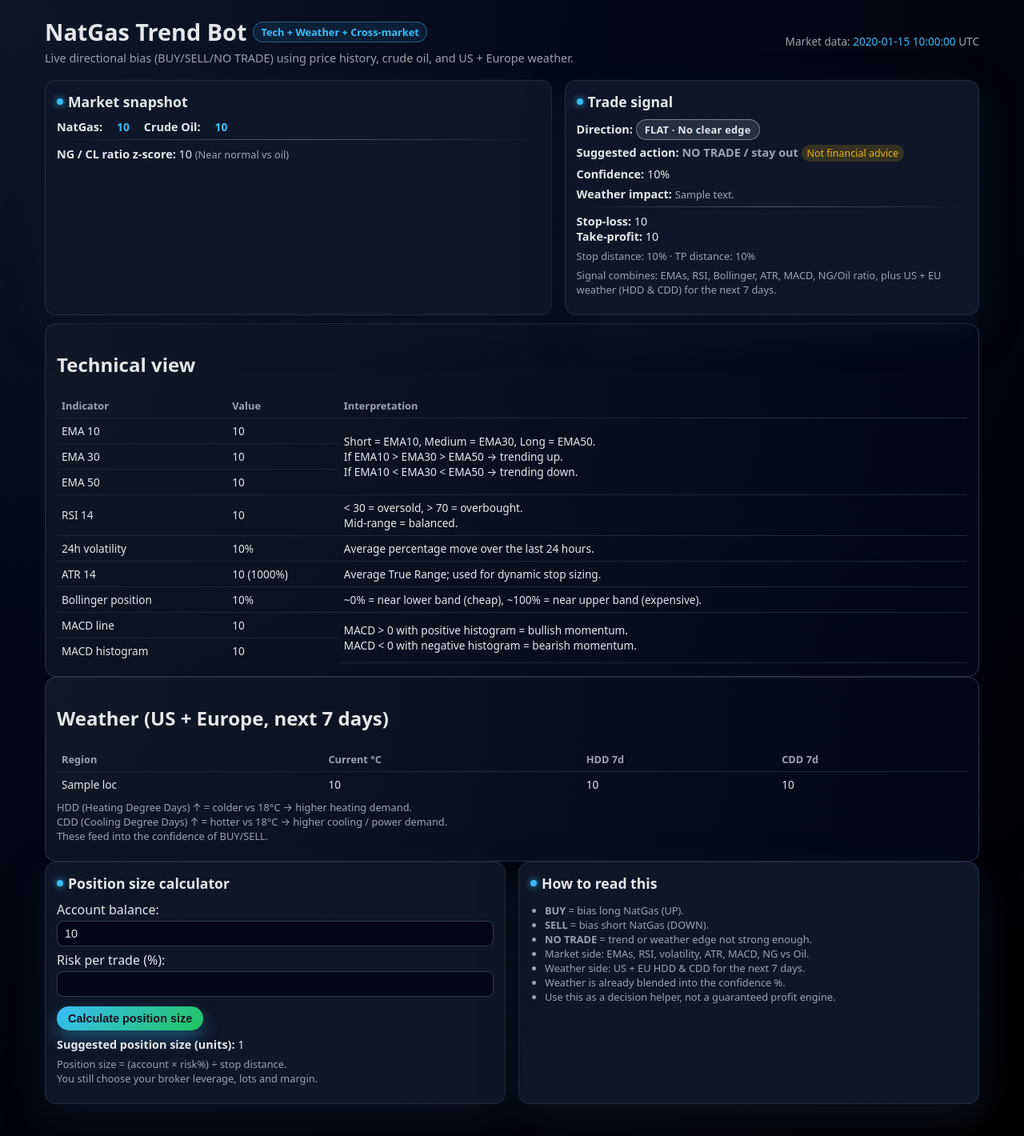
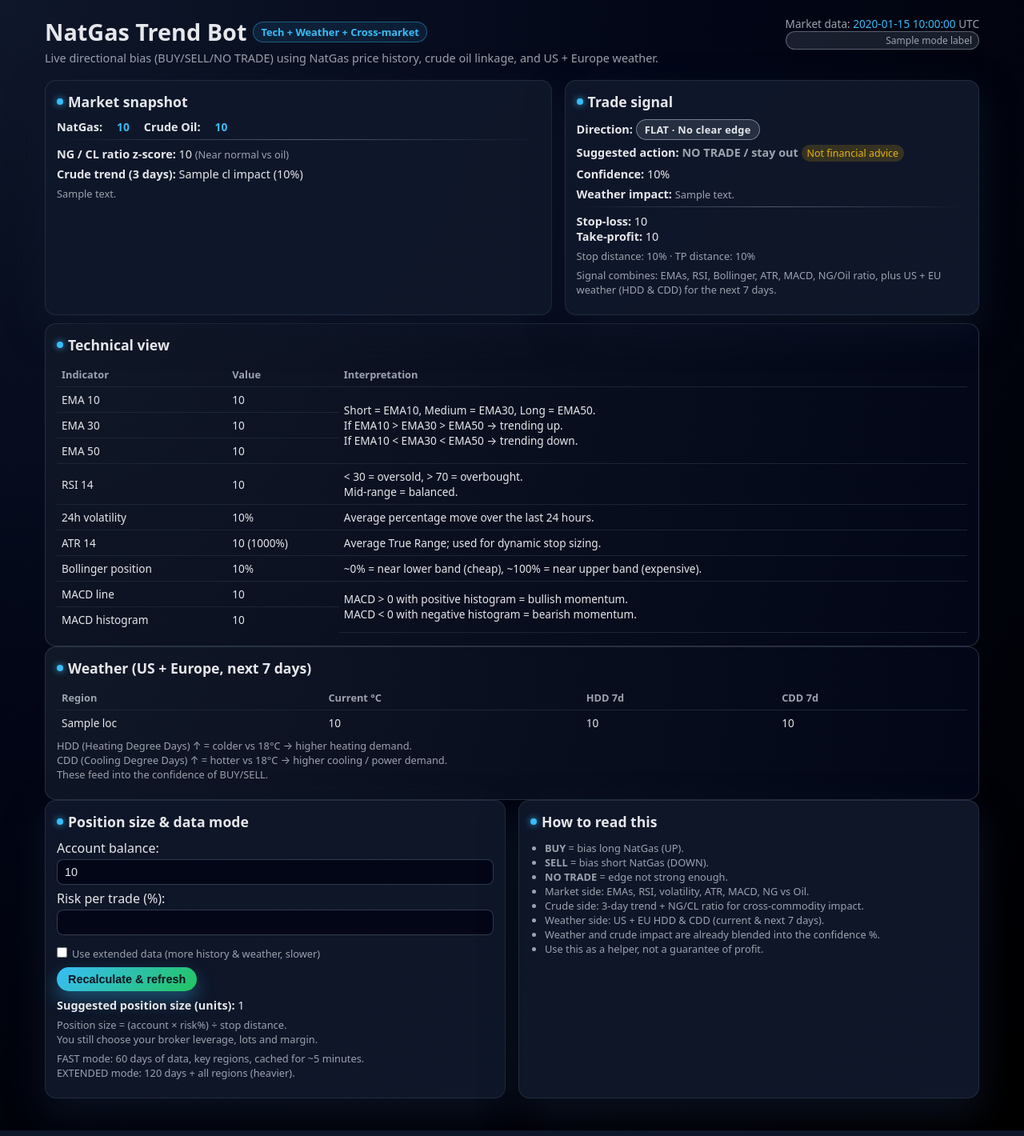
Before and after one commit to mytkollij-lab/natgas-bot, a Flask app: template templates/index.html in a window 1280 px wide. Shown: the whole page at 80% size. Run offline with Flask 3, Linux system fonts and the light colour scheme; the template is opened without the code that fills it: most values are stand-ins (such as "Sample title", 1, 10 or a date in 2020).

Commit message:
Update index.html

```diff
--- a/templates/index.html
+++ b/templates/index.html
@@ -6,7 +6,6 @@
     <style>
         :root {
             --bg: #020617;
-            --bg-alt: #020617;
             --card: #020617;
             --card-alt: #0b1220;
             --border: #1f2937;
@@ -18,9 +17,7 @@
             --yellow: #eab308;
         }
 
-        * {
-            box-sizing: border-box;
-        }
+        * { box-sizing: border-box; }
 
         body {
             margin: 0;
@@ -38,7 +35,7 @@
         header {
             display: flex;
             flex-wrap: wrap;
-            align-items: center;
+            align-items: flex-start;
             justify-content: space-between;
             gap: 10px;
             margin-bottom: 18px;
@@ -56,9 +53,9 @@
             font-size: 0.8rem;
             padding: 3px 9px;
             border-radius: 999px;
-            background: rgba(56, 189, 248, 0.1);
+            background: rgba(56,189,248,0.1);
             color: var(--accent);
-            border: 1px solid rgba(56, 189, 248, 0.4);
+            border: 1px solid rgba(56,189,248,0.4);
         }
 
         .title-sub {
@@ -73,9 +70,7 @@
             text-align: right;
         }
 
-        .timestamp span {
-            color: var(--accent);
-        }
+        .timestamp span { color: var(--accent); }
 
         .grid {
             display: grid;
@@ -92,22 +87,23 @@
             }
         }
 
-        .card {
+        .card, .card-soft {
             border-radius: 14px;
             padding: 14px 14px 16px;
+            border: 1px solid rgba(148, 163, 184, 0.15);
+        }
+
+        .card {
             background: linear-gradient(135deg, rgba(15,23,42,0.94), rgba(15,23,42,0.98));
-            border: 1px solid rgba(148, 163, 184, 0.15);
             box-shadow: 0 18px 45px rgba(15,23,42,0.75);
         }
 
         .card-soft {
-            border-radius: 14px;
-            padding: 14px 14px 16px;
             background: radial-gradient(circle at top left, #111827, #020617);
-            border: 1px solid rgba(55, 65, 81, 0.7);
+            border-color: rgba(55, 65, 81, 0.7);
         }
 
-        .card h2 {
+        .card h2, .card-soft h2 {
             font-size: 1.1rem;
             margin: 0 0 10px;
             display: flex;
@@ -115,7 +111,7 @@
             gap: 6px;
         }
 
-        .card h2 span.dot {
+        .card h2 span.dot, .card-soft h2 span.dot {
             width: 8px;
             height: 8px;
             border-radius: 999px;
@@ -128,19 +124,10 @@
             background: linear-gradient(135deg, rgba(127,29,29,0.9), rgba(15,23,42,0.96));
         }
 
-        .label {
-            font-weight: 600;
-            font-size: 0.9rem;
-        }
+        .label { font-weight: 600; font-size: 0.9rem; }
+        p { margin: 4px 0 6px; font-size: 0.9rem; }
 
-        p {
-            margin: 4px 0 6px;
-            font-size: 0.9rem;
-        }
-
-        .muted {
-            color: var(--muted);
-        }
+        .muted { color: var(--muted); }
 
         .badge {
             display: inline-flex;
@@ -152,19 +139,16 @@
             font-weight: 600;
             letter-spacing: 0.02em;
         }
-
         .badge-up {
             background: rgba(34,197,94,0.12);
             color: #bbf7d0;
             border: 1px solid rgba(34,197,94,0.6);
         }
-
         .badge-down {
             background: rgba(248,113,113,0.16);
             color: #fecaca;
             border: 1px solid rgba(248,113,113,0.7);
         }
-
         .badge-flat {
             background: rgba(148,163,184,0.18);
             color: #e5e7eb;
@@ -178,11 +162,6 @@
             border-radius: 999px;
             background: rgba(148,163,184,0.2);
             color: var(--muted);
-        }
-
-        .pill-strong {
-            background: rgba(56,189,248,0.18);
-            color: var(--accent);
         }
 
         .pill-risk {
@@ -209,9 +188,7 @@
             font-size: 0.8rem;
         }
 
-        tr:last-child td {
-            border-bottom: none;
-        }
+        tr:last-child td { border-bottom: none; }
 
         input {
             width: 100%;
@@ -243,18 +220,11 @@
             box-shadow: 0 10px 22px rgba(56,189,248,0.35);
         }
 
-        button:hover {
-            filter: brightness(1.05);
-        }
+        button:hover { filter: brightness(1.05); }
 
-        ul.small {
-            padding-left: 18px;
-        }
+        ul.small { padding-left: 18px; }
 
-        .small {
-            font-size: 0.8rem;
-            color: var(--muted);
-        }
+        .small { font-size: 0.8rem; color: var(--muted); }
 
         .metric-row {
             display: flex;
@@ -262,7 +232,6 @@
             gap: 8px 18px;
             font-size: 0.86rem;
         }
-
         .metric-row span.value {
             color: var(--accent);
             font-weight: 600;
@@ -272,6 +241,25 @@
             height: 1px;
             background: linear-gradient(to right, transparent, rgba(148,163,184,0.5), transparent);
             margin: 6px 0 8px;
+        }
+
+        .mode-pill {
+            font-size: 0.75rem;
+            padding: 2px 8px;
+            border-radius: 999px;
+            background: rgba(148,163,184,0.16);
+            color: var(--muted);
+            border: 1px solid rgba(148,163,184,0.5);
+        }
+
+        .checkbox-row {
+            margin-top: 6px;
+            display: flex;
+            align-items: center;
+            gap: 6px;
+        }
+        .checkbox-row input[type="checkbox"] {
+            width: auto;
         }
     </style>
 </head>
@@ -284,13 +272,15 @@
                 <span class="title-pill">Tech + Weather + Cross-market</span>
             </h1>
             <div class="title-sub">
-                Live directional bias (BUY/SELL/NO TRADE) using price history, crude oil, and US + Europe weather.
+                Live directional bias (BUY/SELL/NO TRADE) using NatGas price history,
+                crude oil linkage, and US + Europe weather.
             </div>
         </div>
         <div class="timestamp">
             {% if timestamp %}
                 <div>Market data: <span>{{ timestamp }}</span> UTC</div>
             {% endif %}
+            <div class="mode-pill">{{ mode_label }}</div>
         </div>
     </header>
 
@@ -339,6 +329,17 @@
                         {% endif %}
                     </span>
                 </p>
+
+                {% if cl_impact %}
+                    <p>
+                        <span class="label">Crude trend (3 days):</span>
+                        {{ cl_impact.trend_label }}
+                        ({{ cl_impact.cl_ret_3d_pct | round(2) }}%)
+                    </p>
+                    <p class="small">
+                        {{ cl_impact.impact_text }}
+                    </p>
+                {% endif %}
             {% endif %}
         </div>
 
@@ -508,19 +509,24 @@
 
     <div class="grid grid-2-even">
         <div class="card">
-            <h2><span class="dot"></span> Position size calculator</h2>
+            <h2><span class="dot"></span> Position size & data mode</h2>
             <form method="post">
                 <label>
                     Account balance:
                     <input type="number" step="0.01" name="account_balance"
-                           value="{{ account_balance if account_balance else '' }}">
+                           value="{{ account_balance if account_balance is not none else '' }}">
                 </label>
                 <label>
                     Risk per trade (%):
                     <input type="number" step="0.1" name="risk_pct"
                            value="{{ risk_pct }}">
                 </label>
-                <button type="submit">Calculate position size</button>
+                <div class="checkbox-row small">
+                    <input type="checkbox" name="extended_mode"
+                           {% if extended_mode %}checked{% endif %}>
+                    <span>Use extended data (more history & weather, slower)</span>
+                </div>
+                <button type="submit">Recalculate &amp; refresh</button>
             </form>
 
             {% if position_size %}
@@ -533,6 +539,10 @@
                 Position size = (account × risk%) ÷ stop distance.<br>
                 You still choose your broker leverage, lots and margin.
             </p>
+            <p class="small" style="margin-top:4px;">
+                FAST mode: 60 days of data, key regions, cached for ~5 minutes.<br>
+                EXTENDED mode: 120 days + all regions (heavier).
+            </p>
         </div>
 
         <div class="card">
@@ -540,11 +550,12 @@
             <ul class="small">
                 <li><b>BUY</b> = bias long NatGas (UP).</li>
                 <li><b>SELL</b> = bias short NatGas (DOWN).</li>
-                <li><b>NO TRADE</b> = trend or weather edge not strong enough.</li>
+                <li><b>NO TRADE</b> = edge not strong enough.</li>
                 <li>Market side: EMAs, RSI, volatility, ATR, MACD, NG vs Oil.</li>
-                <li>Weather side: US + EU HDD & CDD for the next 7 days.</li>
-                <li>Weather is already blended into the confidence %.</li>
-                <li>Use this as a decision helper, not a guaranteed profit engine.</li>
+                <li>Crude side: 3-day trend + NG/CL ratio for cross-commodity impact.</li>
+                <li>Weather side: US + EU HDD & CDD (current & next 7 days).</li>
+                <li>Weather and crude impact are already blended into the confidence %.</li>
+                <li>Use this as a helper, not a guarantee of profit.</li>
             </ul>
         </div>
     </div>
```
